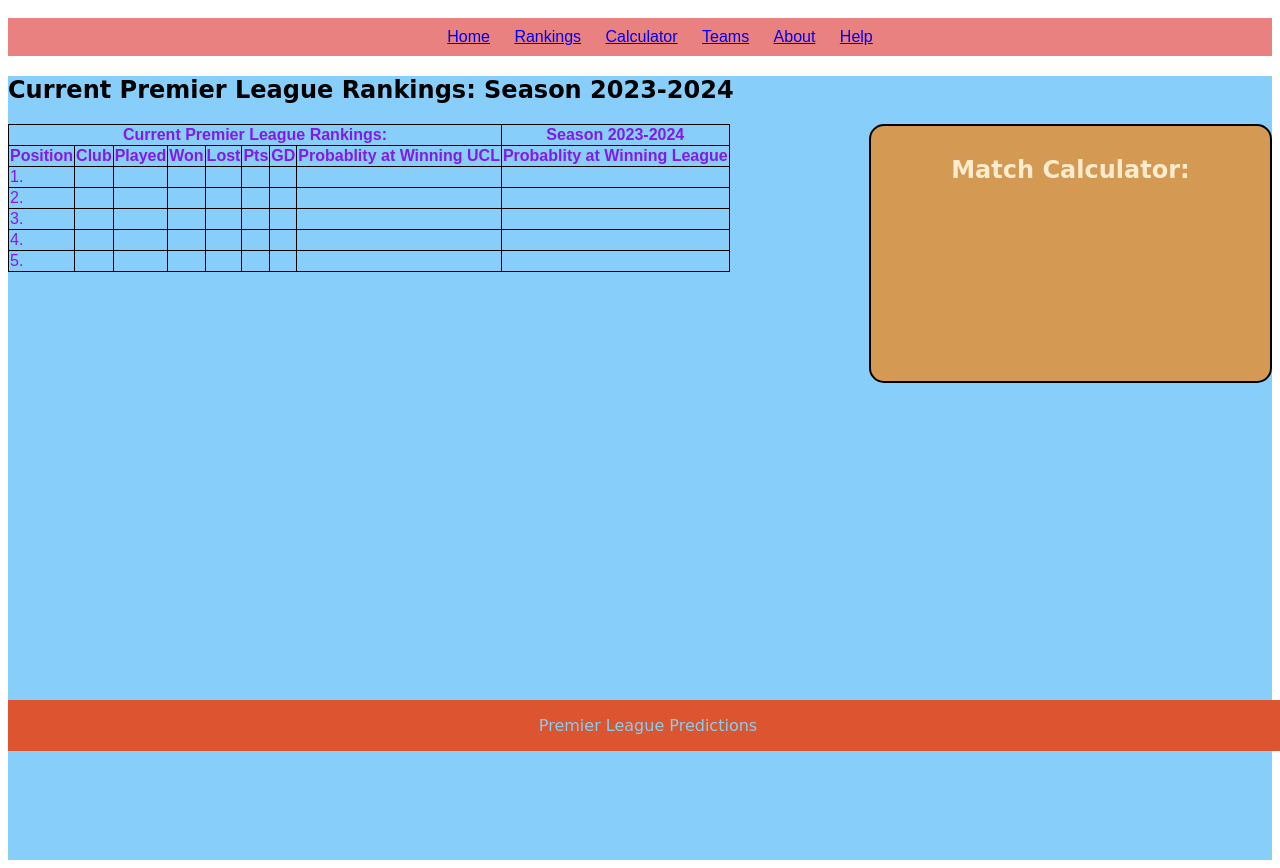
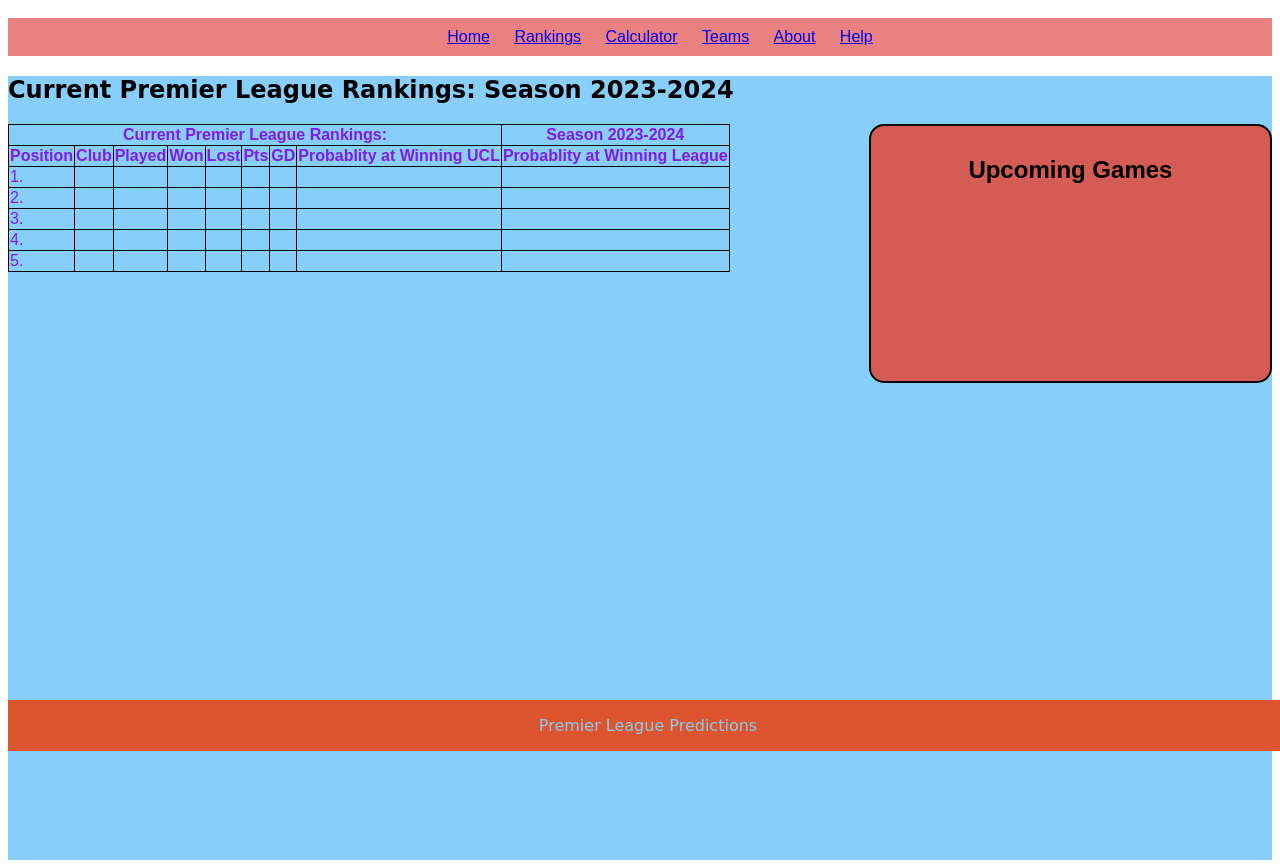
Before and after one commit to aweng09/inst377groupproject, a plain HTML site: page homepage.html in a window 1280 px wide. Shown: the part 49-917 px from the top of the page. Drawn offline with Linux system fonts and the light colour scheme.

Commit message:
change to homepage upcoming games box

```diff
--- a/groupproject.css
+++ b/groupproject.css
@@ -79,15 +79,16 @@
             margin-right: 10px;
       }
 
-      .Match_Calculator_box {text-align: center;
-        background-color:  rgb(212, 154, 84);
-        color: blanchedalmond;
+      .Upcoming_Games_box {text-align: center;
+        background-color:  rgb(212, 92, 84);
+        color: rgb(0, 0, 0);
         width: 30%;
         height: 30%;
         padding: 10px;
         float: right ;
         border: 2px solid black;
         border-radius: 15px;
+        font-family:Arial, Helvetica, sans-serif
   }
 
     .Match_Calculator_Main {text-align: center;
--- a/homepage.html
+++ b/homepage.html
@@ -41,8 +41,8 @@
 </head>
 <h2>Current Premier League Rankings: Season 2023-2024</h2>
 
-      <div class="Match_Calculator_box">
-        <h2>Match Calculator:</h2> <ul>
+      <div class="Upcoming_Games_box">
+        <h2>Upcoming Games</h2> <ul>
 
 
 </divf>
```
